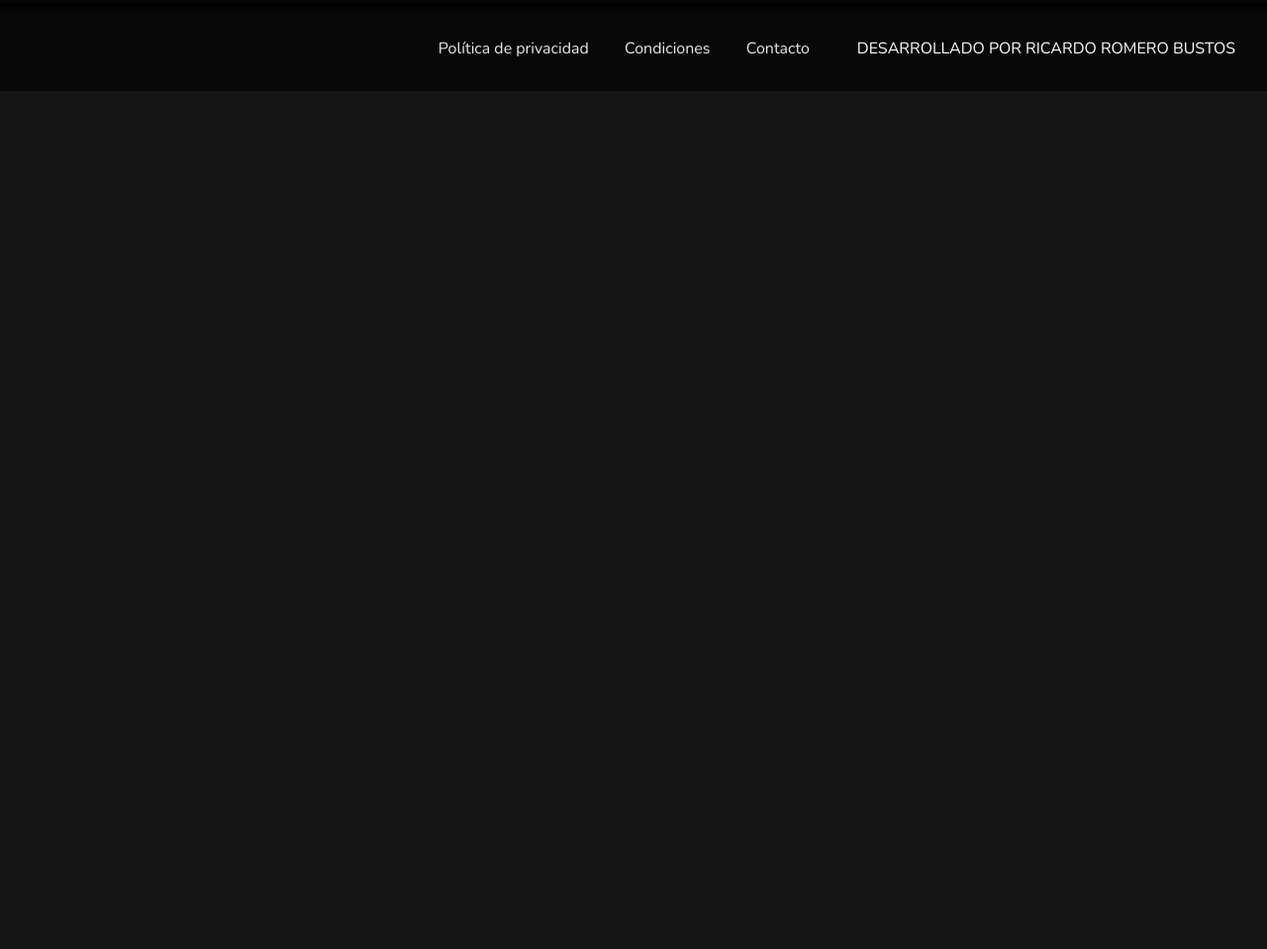
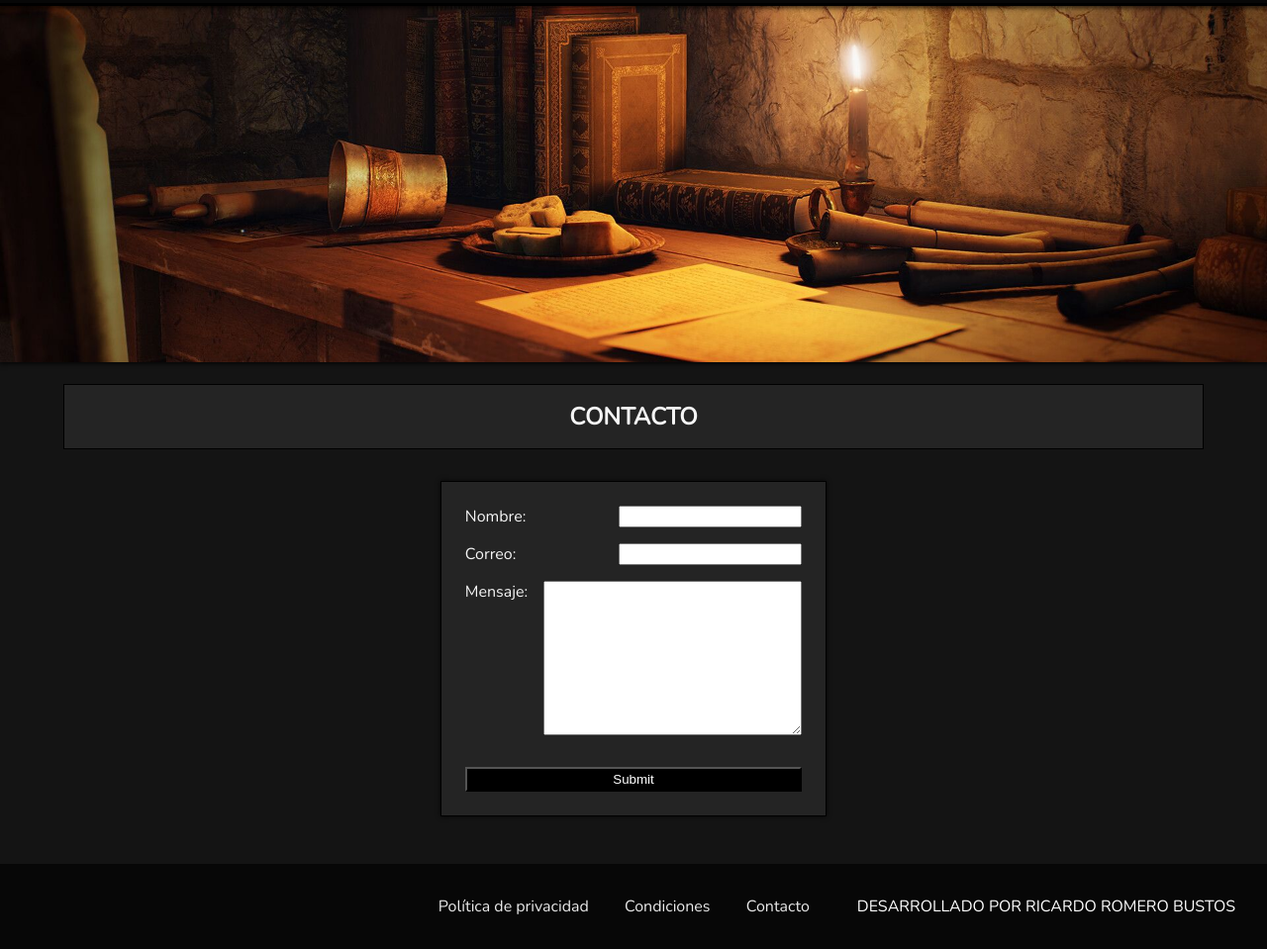
Before and after one commit to z1ku/practica3-css, a plain HTML site: page html/contacto.html in a window 1280 px wide. Shown: the part 115-1074 px from the top of the page at 99% size. Before the commit the page ends 800 px from the top, so only its background shows below. Drawn offline with nearby package versions, Linux system fonts and the light colour scheme.

Commit message:
contacto y producto terminados

```diff
--- a/css/estilos.css
+++ b/css/estilos.css
@@ -365,20 +365,14 @@ header nav a:hover{
     background-color: rgb(63, 63, 63);
 }
 
-#cabecera h1{
-    background-color: rgb(15, 15, 15);
-    color: whitesmoke;
-    margin: 0;
-    padding: 1rem;
-    text-align: center;
-    font-size: 2.3rem;
-}
-
 #img_bienvenida{
     margin: 0;
-    height: 35vh;
+    height: 45vh;
     width: 100%;
     object-fit: cover;
+    box-shadow: 1px 0px 5px 2px rgb(0 0 0 / 75%);
+    -webkit-box-shadow: 1px 0px 5px 2px rgb(0 0 0 / 75%);
+    -moz-box-shadow: 1px 0px 5px 2px rgba(0,0,0,0.75);
 }
 
 #titulo-tienda{
@@ -504,6 +498,90 @@ header nav a:hover{
     background-color: rgb(240, 240, 240);
 }
 
+/* ESTILOS PARA CONTACTO */
+#img_contacto{
+    margin: 0;
+    height: 45vh;
+    width: 100%;
+    object-fit: cover;
+    box-shadow: 1px 0px 5px 2px rgb(0 0 0 / 75%);
+    -webkit-box-shadow: 1px 0px 5px 2px rgb(0 0 0 / 75%);
+    -moz-box-shadow: 1px 0px 5px 2px rgba(0,0,0,0.75);
+}
+
+#titulo_contacto{
+    background-color: rgba(41, 41, 41, 0.829);
+    color: whitesmoke;
+    padding: 1rem;
+    text-align: center;
+    font-size: 1.5rem;
+    width: 90%;
+    margin: 1rem auto;
+    border: 1px solid black;
+}
+
+#seccionContacto>form{
+    display: flex;
+    flex-direction: column;
+    background-color: rgba(41, 41, 41, 0.829);
+    color: whitesmoke;
+    padding: 1.5rem;
+    width: fit-content;
+    height: fit-content;
+    border: 1px solid black;
+    -webkit-box-shadow: 0px 0px 5px 0px rgba(0,0,0,0.75);
+    -moz-box-shadow: 0px 0px 5px 0px rgba(0,0,0,0.75);
+    box-shadow: 0px 0px 5px 0px rgba(0,0,0,0.75);
+    margin: 2rem auto 3rem auto;
+}
+
+#seccionContacto form textarea{
+    margin-left: 1rem;
+}
+
+#seccionContacto form div{
+    margin-bottom: 1rem;
+    display: flex;
+    justify-content: space-between;
+}
+
+#seccionContacto input[type=submit]{
+    margin-top: 1rem;
+    color: white;
+    background-color: black;
+    padding: 0.2rem;
+}
+
+#seccionContacto input[type=submit]:hover{
+    background-color: rgb(27, 27, 27);
+}
+
+/* ESTILOS PARA PAGINA PRODUCTO */
+#pagina_producto{
+    min-height: 90vh;
+    background-image: url(../img/shop.jpg);
+    background-repeat: no-repeat;
+    background-size: cover;
+    background-position: center;
+    display: flex;
+    align-items: center;
+    justify-content: center;
+}
+
+#pagina_producto .product{
+    width: fit-content;
+}
+
+.boton_comprar{
+    background-color: gold;
+    border: 1px solid black;
+    padding: 0.5rem;
+}
+
+.boton_comprar:hover{
+    background-color: rgb(252, 223, 63);
+}
+
 /* ESTILOS PARA EL FOOTER */
 footer{
     display: flex;
@@ -560,7 +638,7 @@ footer>div{
     }
 
     #filtros{
-        margin-bottom: 1rem;
         position: initial;
+        margin: auto auto 1rem auto
     }
 }
--- a/html/contacto.html
+++ b/html/contacto.html
@@ -31,7 +31,25 @@
         <a id="boton_jugar">Jugar ahora</a>
     </header>
     <main>
-
+        <img src="../img/medieval_desk.jpg" alt="" id="img_contacto">
+        <h1 id="titulo_contacto">CONTACTO</h1>
+        <section id="seccionContacto">
+            <form action="" method="post">
+                <div>
+                    <label for="nombre">Nombre:</label>
+                    <input type="text" name="nombre">
+                </div>
+                <div>
+                    <label for="correo">Correo:</label>
+                    <input type="email" name="correo">
+                </div>
+                <div>
+                    <label for="mensaje">Mensaje:</label>
+                    <textarea name="mensaje" cols="30" rows="10"></textarea>
+                </div>
+                <input type="submit" name="enviar">
+            </form>
+        </section>
     </main>
     <footer>
         <footer>
```
Also changed, not shown: html/producto.html (+18 -1 lines), html/tienda.html (+1 -1 lines), img/medieval_desk.jpg (added).
